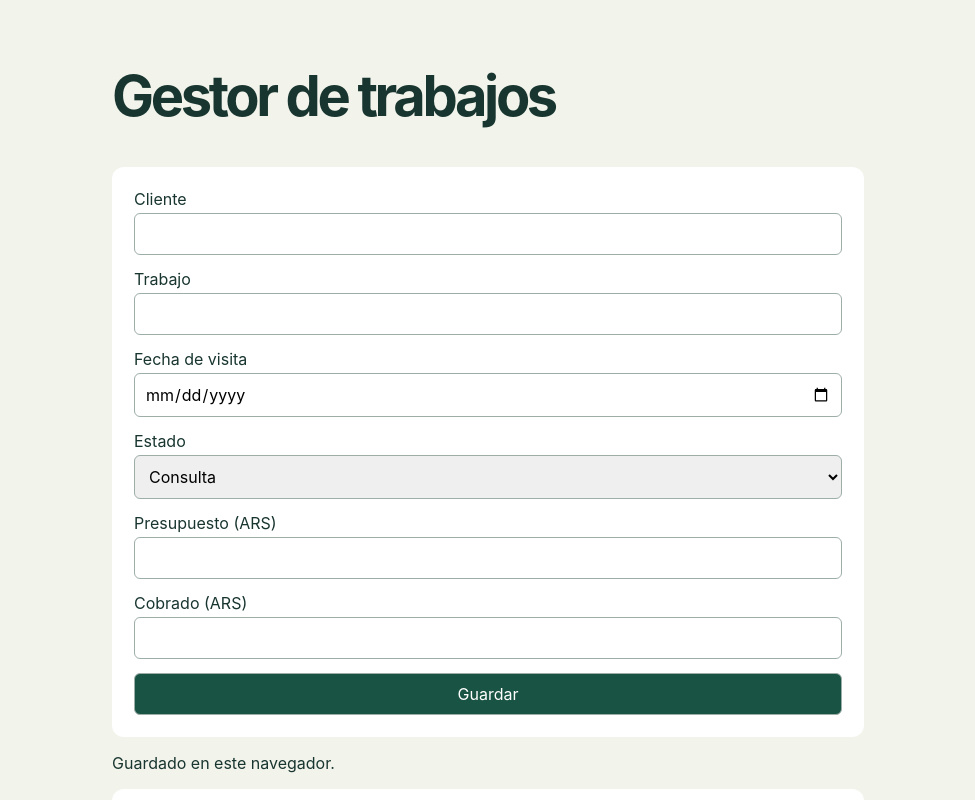
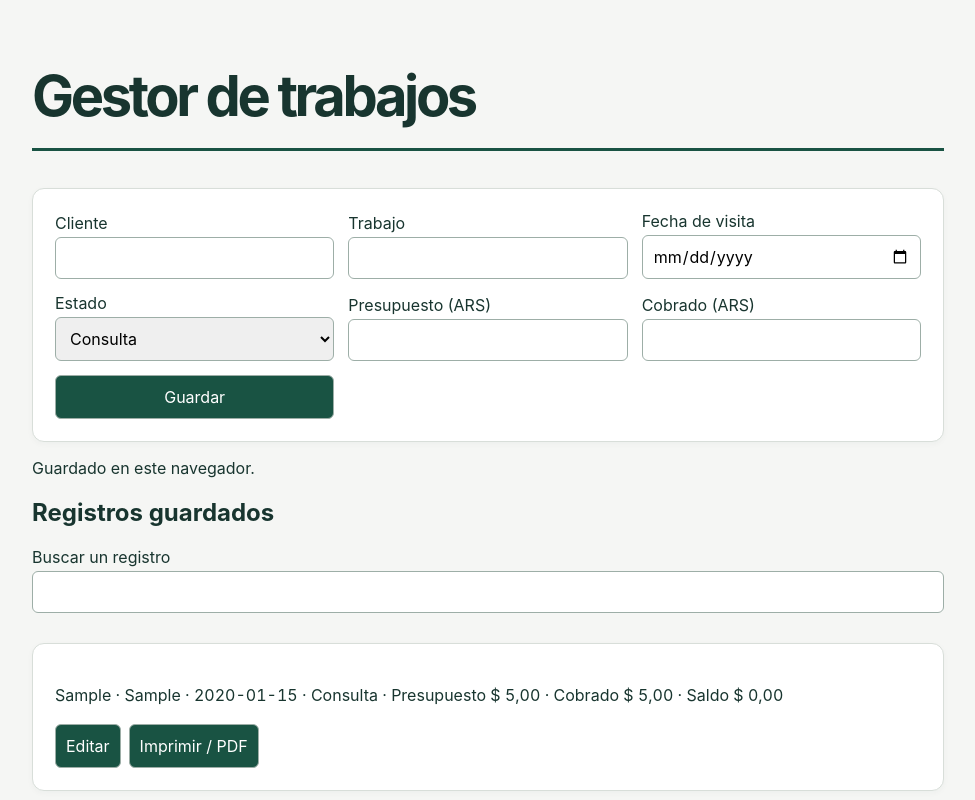
Before and after one commit to Lucioelpro22/gestor-de-trabajos, a plain HTML site: page index.html in a window 1280 px wide. Both pictures are taken after typing "Sample", "Sample", "2020-01-15", "5", "5" into the empty fields and a click on the button "Guardar". Shown: the top 800 px of the page, without its empty margins (152-1127 px from the left). Drawn offline with Linux system fonts and the light colour scheme.

Commit message:
Mejorar consulta, edición y presentación de registros

```diff
--- a/index.html
+++ b/index.html
@@ -1,11 +1,19 @@
 <!doctype html><html lang="es-AR"><meta charset="utf-8"><meta name="viewport" content="width=device-width,initial-scale=1"><title>Gestor de trabajos</title><style>
 *{box-sizing:border-box}body{font:16px Inter,system-ui;color:#18352f;background:#f2f4ec;max-width:800px;margin:auto;padding:24px}h1{font-size:clamp(32px,7vw,56px);letter-spacing:-.06em}form,article{background:white;padding:22px;border-radius:12px;margin-bottom:14px}form{display:grid;gap:14px}label{display:grid;gap:4px}input,select,button{font:inherit;padding:10px;border:1px solid #9daea7;border-radius:6px}button{background:#195343;color:white;cursor:pointer}p{white-space:pre-wrap}article button{margin-right:8px}@media print{form,button,#status,article:not(.print){display:none}body{background:white}}
+
+body{max-width:960px;background:#f5f6f4}
+h1{border-bottom:3px solid #195343;padding-bottom:18px}
+form,article{border:1px solid #d8ded9;box-shadow:0 2px 6px #18352f09}
+form{grid-template-columns:repeat(auto-fit,minmax(min(220px,100%),1fr));align-items:end}
+button{min-height:44px}article p{line-height:1.65;font-variant-numeric:tabular-nums}
+#search{width:100%;margin-bottom:14px}button:focus-visible,input:focus-visible{outline:3px solid #db9738}
+@media print{.toolbar,#empty,h2{display:none}article{box-shadow:none;border:0}h1{font-size:25pt}}
 </style><main><h1>Gestor de trabajos</h1><form><label>Cliente<input required maxlength="160"></label>
 <label>Trabajo<input required maxlength="160"></label>
 <label>Fecha de visita<input required type="date"></label>
 <label>Estado<select><option>Consulta</option><option>Visita</option><option>Presupuestado</option><option>En curso</option><option>Terminado</option></select></label>
 <label>Presupuesto (ARS)<input required type="number" step="any" min="0"></label>
-<label>Cobrado (ARS)<input required type="number" step="any" min="0"></label><button>Guardar</button></form><p id="status" role="status"></p><section></section></main><script>
+<label>Cobrado (ARS)<input required type="number" step="any" min="0"></label><button>Guardar</button><button type="button" id="cancel" hidden>Cancelar edición</button></form><p id="status" role="status"></p><div class="toolbar"><h2>Registros guardados</h2><label>Buscar un registro<input id="search" type="search"></label></div><p id="empty"></p><section></section></main><script>
 const key='gestor-de-trabajos-v1';
 const form=document.querySelector('form');
 const controls=[...form.querySelectorAll('input,select')];
@@ -16,11 +24,22 @@ let rows=JSON.parse(localStorage.getItem(key)||'[]');
 let editing=-1;
 function describe(v){
   const n=i=>Number(v[i]);
-  return [v[0],v[1],v[2],v[3],'Cobrado '+money(n(5)), 'Saldo '+money(n(4)-n(5))].join(' · ')
+  return [v[0],v[1],v[2],v[3],'Presupuesto '+money(n(4)), 'Cobrado '+money(n(5)), 'Saldo '+money(n(4)-n(5))].join(' · ')
 }
+const cancel=document.querySelector('#cancel');
+function resetForm(){
+  editing=-1;
+  form.reset();
+  cancel.hidden=true;
+  form.querySelector('button').textContent='Guardar';
+}
+cancel.onclick=resetForm;
+const search=document.querySelector('#search');
+search.addEventListener('input',render);
 function render(){
   list.replaceChildren();
   rows.forEach((row,index)=>{
+    if(!row.join(' ').toLocaleLowerCase().includes(search.value.trim().toLocaleLowerCase())) return;
     const card=document.createElement('article');
     const summary=document.createElement('p');
     summary.textContent=describe(row);
@@ -31,6 +50,8 @@ function render(){
       button.onclick=()=>{
         if(label==='Editar'){
           editing=index;
+          cancel.hidden=false;
+          form.querySelector('button').textContent='Guardar cambios';
           controls.forEach((input,i)=>input.value=row[i]);
           controls[0].focus();
         }else{
@@ -43,18 +64,21 @@ function render(){
     }
     list.prepend(card);
   });
+  document.querySelector('#empty').textContent=list.childElementCount ? '' :
+    (rows.length ? 'No hay coincidencias.' : 'Todavía no hay registros guardados.');
 }
 form.onsubmit=event=>{
   event.preventDefault();
   const row=controls.map(input=>input.value.trim());
   try{
+    if(row.some(value=>value==='')) throw Error('Completá todos los campos.');
     describe(row);
     const updated=rows.slice();
     updated[editing<0?updated.length:editing]=row;
     localStorage.setItem(key,JSON.stringify(updated));
     rows=updated;
-    editing=-1;
-    form.reset();
+    resetForm();
+    search.value='';
     render();
     statusText.textContent='Guardado en este navegador.';
   }catch(error){statusText.textContent=error.message}
```
